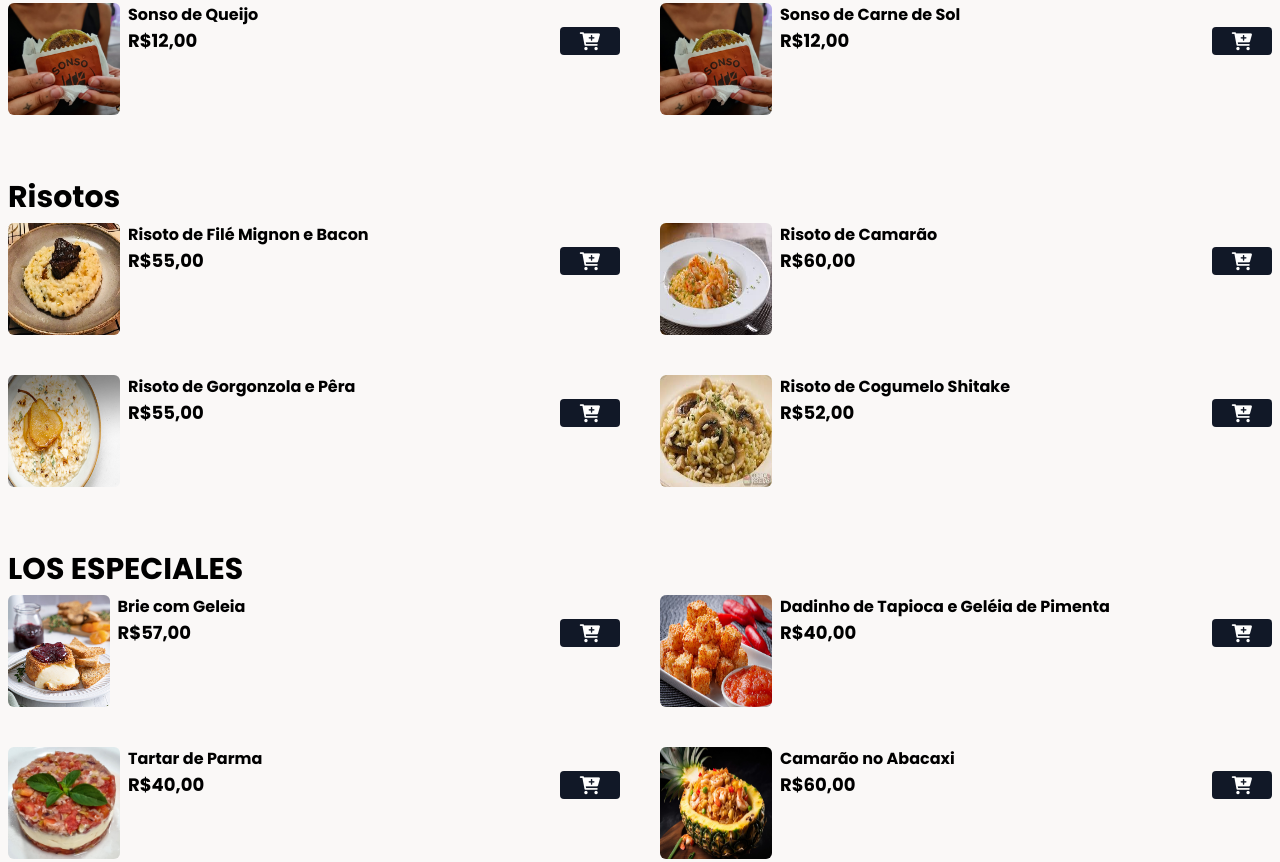
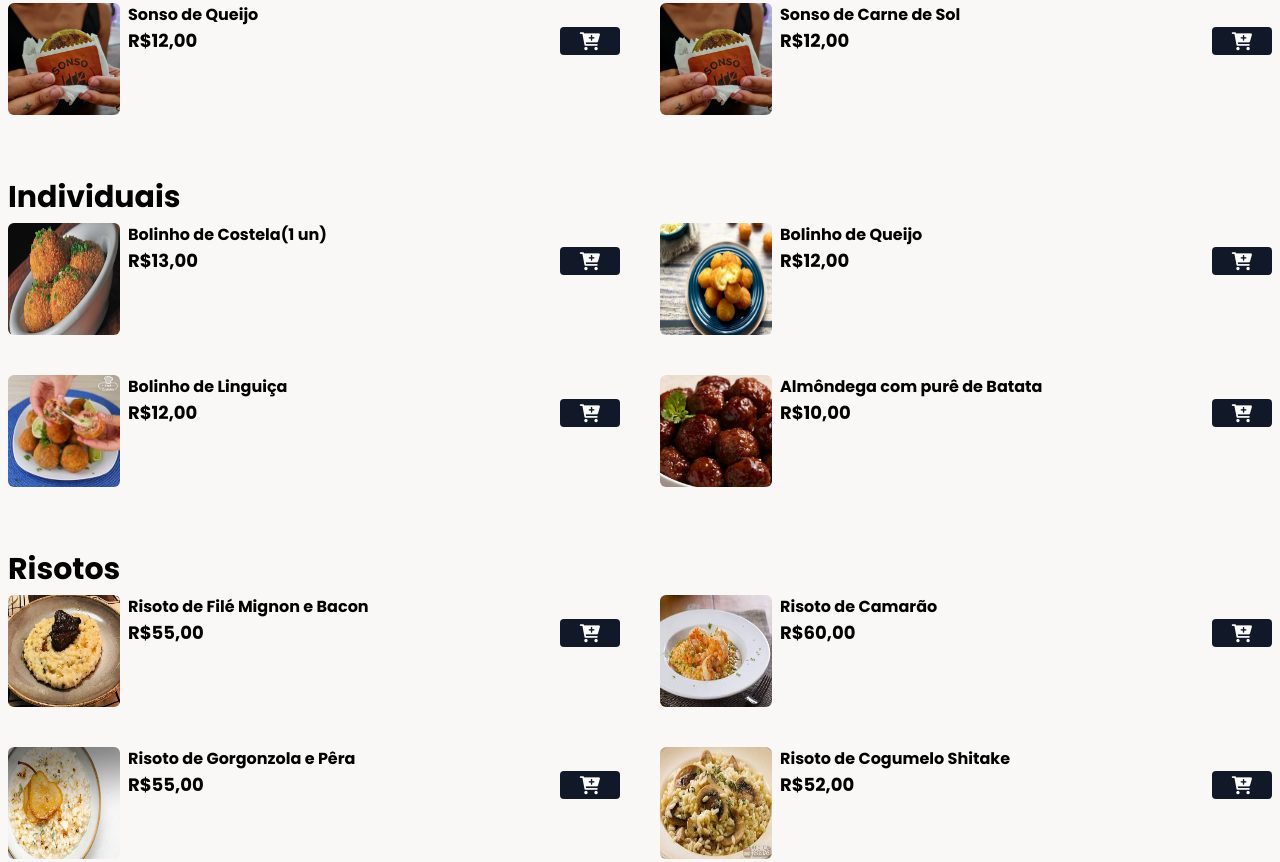
Before and after one commit to ascef182/Los-Hermanos, a website: page index.html in a window 1280 px wide. Shown: the part 1561-2423 px from the top of the page. Drawn offline with nearby package versions, Linux system fonts and the light colour scheme.

Commit message:
chrore: add new products

```diff
--- a/index.html
+++ b/index.html
@@ -257,7 +257,7 @@
 
         </main>
 
-          <!-- SONSOS-->
+    <!-- SONSOS-->
 
     <div class="mx-auto max-w-7xl px-2 my-2">
         <h2 class="font-bold text-3xl">
@@ -411,6 +411,115 @@
 
     </div>
 <!--FIM GRID Sonsos-->
+
+        <!-- Individuais-->
+
+    <div class="mx-auto max-w-7xl px-2 my-2">
+        <h2 class="font-bold text-3xl">
+            Individuais
+        </h2>
+    </div>
+
+    <div class="grid grid-cols-1 md:grid-cols-2 gap-7 md:gap-10 mx-auto max-w-7xl px-2 mb-16" id="menu">
+
+
+        <!-- Sonso ITEM foto1 e titulo1-->
+        <div class="flex gap-2 w-full">
+        <img src="./assets/individuais/costela.jpg" alt="Bolinho de Costela" class="w-28 h-28 rounded-md hover:scale-110 hover:rotate-2 duration-300">
+
+        <div class="w-full">
+            <p class="font-bold">Bolinho de Costela(1 un)</p>
+
+            <div class="flex items-center gap-2 justify-between">
+                <p class="font-bold text-lg">R$13,00</p>
+                <button
+                class="bg-gray-900 px-5 rounded add-to-cart-btn"
+                data-name="Bolinho de Costela"
+                data-price="13"
+                >
+
+
+                <i class="fa fa-cart-plus text-lg text-white"></i>
+                </button>
+            </div>
+        </div>
+
+    </div>
+    <!-- FIM Individuais ITEM-->
+        <!-- Individuais ITEM foto1 e titulo1-->
+        <div class="flex gap-2 w-full">
+            <img src="./assets/individuais/queijo.webp" alt=" Bolinho de Queijo" class="w-28 h-28 rounded-md hover:scale-110 hover:rotate-2 duration-300">
+
+            <div class="w-full">
+                <p class="font-bold"> Bolinho de Queijo </p>
+
+                <div class="flex items-center gap-2 justify-between">
+                    <p class="font-bold text-lg">R$12,00</p>
+                    <button
+                    class="bg-gray-900 px-5 rounded add-to-cart-btn"
+                    data-name=" Bolinho de Queijo "
+                    data-price="12"
+                    >
+
+
+                    <i class="fa fa-cart-plus text-lg text-white"></i>
+                    </button>
+                </div>
+            </div>
+
+        </div>
+        <!-- FIM Individuais ITEM-->
+            <!-- Individuais ITEM foto1 e titulo1-->
+            <div class="flex gap-2 w-full">
+                <img src="./assets/individuais/linguica.jpg" alt="Bolinho de Linguiça" class="w-28 h-28 rounded-md hover:scale-110 hover:rotate-2 duration-300">
+
+                <div class="w-full">
+                    <p class="font-bold">Bolinho de Linguiça</p>
+
+                    <div class="flex items-center gap-2 justify-between">
+                        <p class="font-bold text-lg">R$12,00</p>
+                        <button
+                        class="bg-gray-900 px-5 rounded add-to-cart-btn"
+                        data-name="Bolinho de Linguiça"
+                        data-price="12"
+                        >
+
+
+                        <i class="fa fa-cart-plus text-lg text-white"></i>
+                        </button>
+                    </div>
+                </div>
+
+            </div>
+            <!-- FIM Individuais ITEM-->
+                <!-- Individuais ITEM foto1 e titulo1-->
+        <div class="flex gap-2 w-full">
+            <img src="./assets/individuais/almondega.jpeg" alt="Almôndega com Purê de Batata" class="w-28 h-28 rounded-md hover:scale-110 hover:rotate-2 duration-300">
+
+            <div class="w-full">
+                <p class="font-bold">Almôndega com purê de Batata</p>
+
+                <div class="flex items-center gap-2 justify-between">
+                    <p class="font-bold text-lg">R$10,00</p>
+                    <button
+                    class="bg-gray-900 px-5 rounded add-to-cart-btn"
+                    data-name="Almôndega com purê de Batata"
+                    data-price="10"
+                    >
+
+
+                    <i class="fa fa-cart-plus text-lg text-white"></i>
+                    </button>
+                </div>
+            </div>
+
+        </div>
+        <!-- FIM Individuais ITEM-->
+
+
+
+    </div>
+<!--FIM GRID Individuais-->
 
          <!-- Risoto-->
 
@@ -1267,6 +1376,7 @@
 
         <div class="w-full">
             <p class="font-bold">Gin Tônica</p>
+            <p>Gin, Água Tônica, Rodela de Limão</p>
 
             <div class="flex items-center gap-2 justify-between">
                 <p class="font-bold text-lg">R$25,00</p>
```
Also changed, not shown: assets/Caipirinha.jpeg (deleted), assets/babyblue.jpeg (deleted), assets/cozumel.jpeg (deleted), assets/individuais/almondega.jpeg (added), assets/individuais/costela.jpg (added), assets/individuais/linguica.jpg (added), assets/individuais/queijo.webp (added), assets/negroni.jpeg (deleted), assets/sexonthebeach.jpeg (deleted), assets/tilapia.jpeg (deleted), assets/tropicalia.jpeg (deleted).
